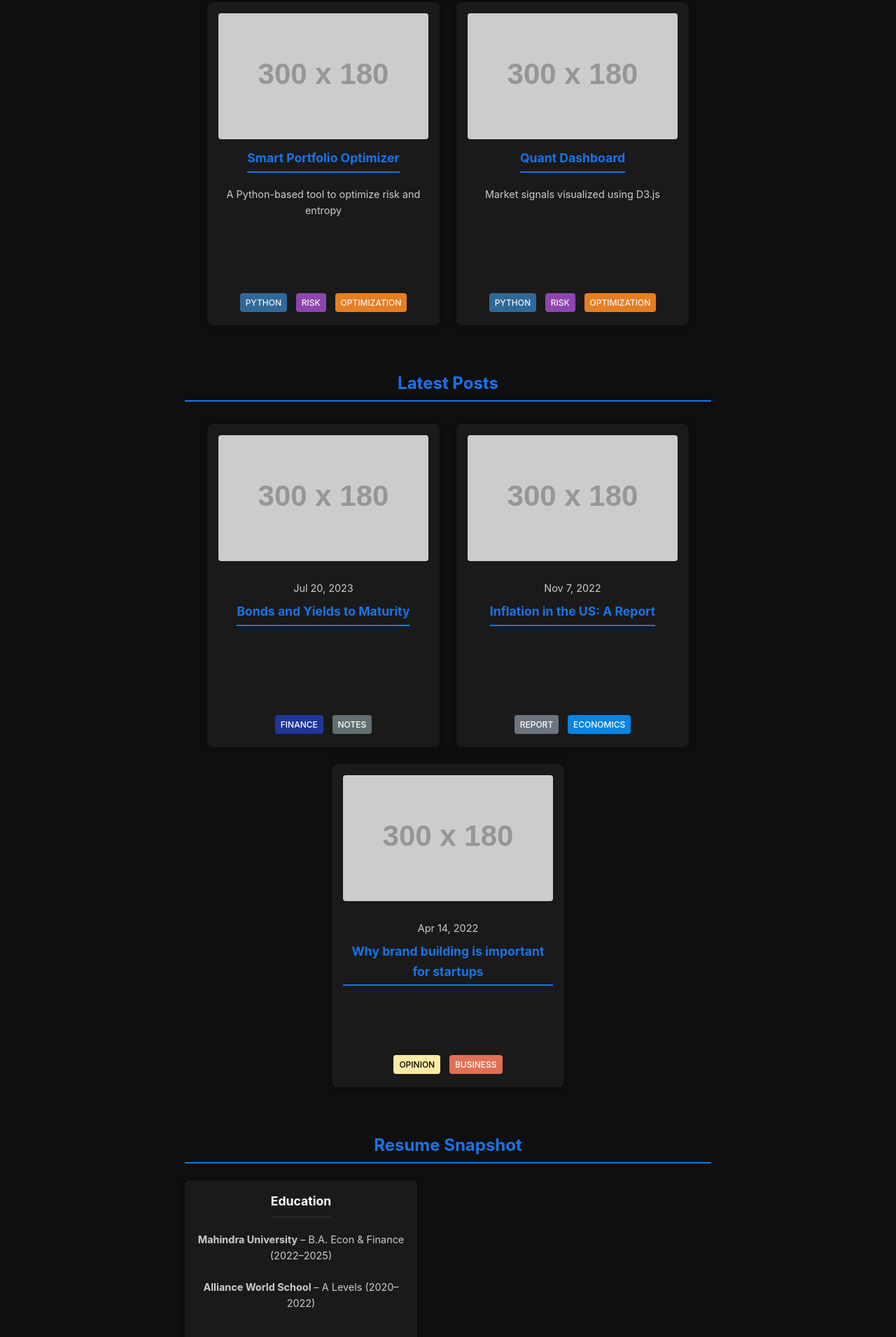
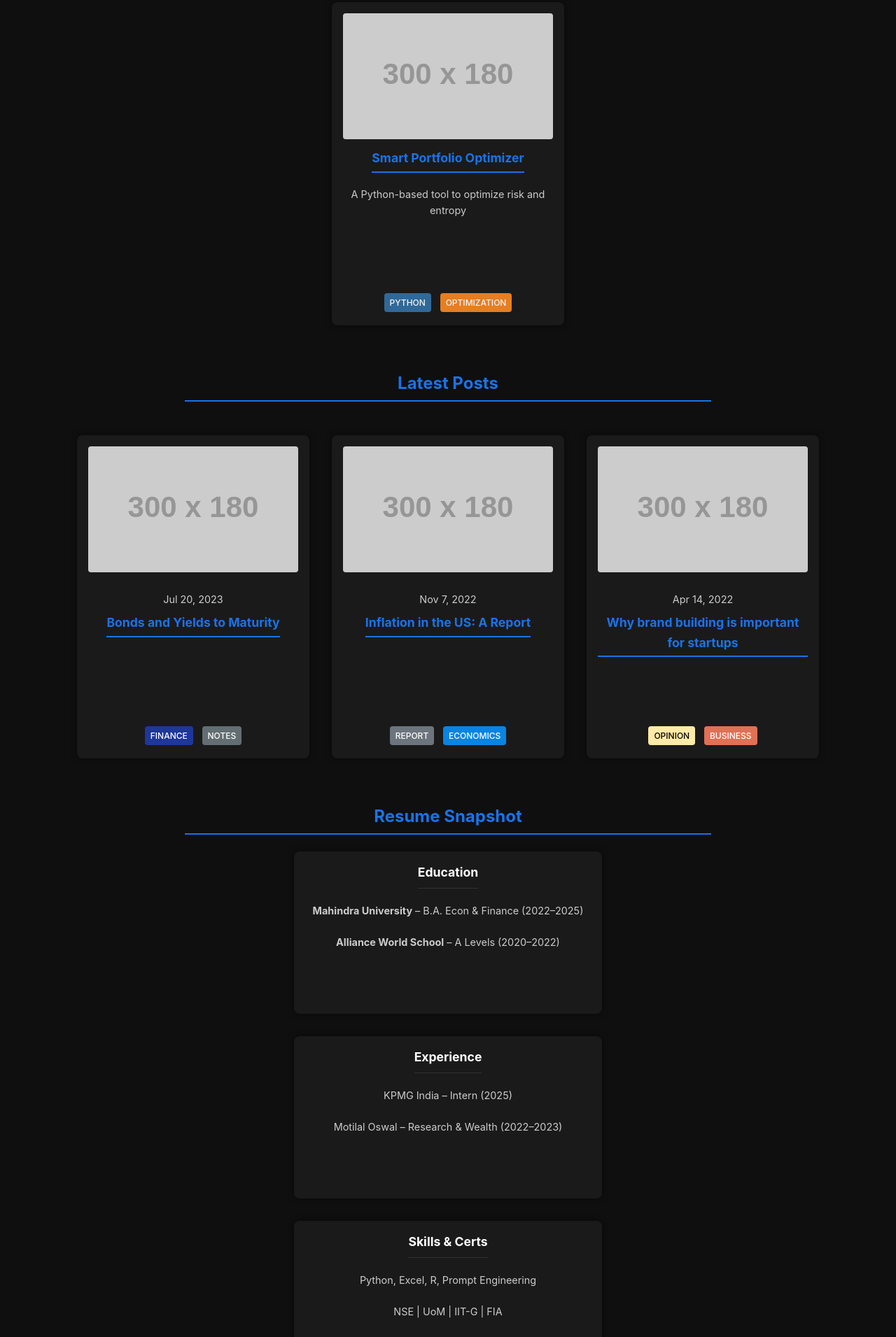
Before and after one commit to krishiv-ga/blog, a plain HTML site: page index.html in a window 1280 px wide. Shown: the part 889-2800 px from the top of the page at 70% size. Drawn offline with Linux system fonts and the light colour scheme; placeholder pictures from the web are drawn by us.

Commit message:
Fixed bugs (vol xxyyyy)

```diff
--- a/Projects/projects.json
+++ b/Projects/projects.json
@@ -4,17 +4,8 @@
     "subtitle": "A Python-based tool to optimize risk and entropy",
     "image": "https://placehold.co/300x180",
     "link": "https://your-app-link.com",
-    "date": "2025-06-01",
-    "tags": ["python", "risk", "optimization"],
-    "starred": true
-  },
-  {
-    "title": "Quant Dashboard",
-    "subtitle": "Market signals visualized using D3.js",
-    "image": "https://placehold.co/300x180",
-    "link": "https://github.com/yourname/quant-dashboard",
-    "date": "2025-05-01",
-    "tags": ["python", "risk", "optimization"],
+    "date": "2025-06-12",
+    "tags": ["python", "optimization"],
     "starred": true
   }
 ]
--- a/index.html
+++ b/index.html
@@ -114,13 +114,16 @@
 
 <section id="latest-posts">
   <h2>Latest Posts</h2>
-  <div id="latest-posts-grid" class="project-grid"></div>
+  <div class="latest-posts-wrapper">
+    <div id="latest-posts-grid" class="blog-grid"></div>
+  </div>
 </section>
+
 
       <!-- 5. Resume Snapshot -->
 <section id="resume-snapshot">
   <h2 class="resume-heading">Resume Snapshot</h2>
-  <div class="resume-card-stack">
+  <div class="resume-card-grid">
     <div class="project-card">
       <h2>Education</h2>
       <p><strong>Mahindra University</strong> – B.A. Econ & Finance (2022–2025)</p>
@@ -130,22 +133,16 @@
     <div class="project-card">
       <h2>Experience</h2>
       <p>KPMG India – Intern (2025)</p>
-      <p>ValleyNXT Ventures – VC Intern (2023–2024)</p>
-      <p>Motilal Oswal – Wealth & Equity Research (2022–2023)</p>
+      <p>Motilal Oswal – Research & Wealth (2022–2023)</p>
     </div>
 
     <div class="project-card">
       <h2>Skills & Certs</h2>
-      <p><strong>Python</strong>, <strong>Excel</strong>, <strong>R</strong>, Prompt Engineering</p>
-      <p>NSE | FIA | IIT Guwahati | U of Minnesota</p>
+      <p>Python, Excel, R, Prompt Engineering</p>
+      <p>NSE | UoM | IIT-G | FIA</p>
     </div>
   </div>
-
-  <div style="text-align: center; margin-top: 1.5rem;">
-    <a href="resume.html" class="button">View Full Resume</a>
-  </div>
 </section>
-
 
   <!-- 6. Footer -->
   <footer>
--- a/style.css
+++ b/style.css
@@ -616,3 +616,122 @@ nav a {
 .tag-business      { background-color: #e17055; color: #fff; }   /* Orange */
 .tag-report        { background-color: #6c757d; color: #fff; }   /* Slate */
 .tag-finance       { background-color: #1e3799; color: #fff; }   /* Navy */
+
+.blog-grid {
+  display: grid;
+  grid-template-columns: repeat(3, 1fr);
+  gap: 2rem;
+  margin-top: 2rem;
+}
+
+.wide-section {
+  max-width: 1200px;
+  margin: 0 auto;
+  padding: 0 1.5rem;
+  text-align: center;
+}
+
+.blog-grid {
+  display: grid;
+  grid-template-columns: repeat(3, 1fr);
+  gap: 2rem;
+  margin-top: 2rem;
+}
+
+/* Responsive fallback */
+@media (max-width: 960px) {
+  .blog-grid {
+    grid-template-columns: repeat(2, 1fr);
+  }
+}
+@media (max-width: 640px) {
+  .blog-grid {
+    grid-template-columns: 1fr;
+  }
+}
+
+.latest-posts-wrapper {
+  display: flex;
+  justify-content: center;
+  padding: 0 1rem;
+}
+
+.resume-card-grid {
+  display: flex;
+  flex-wrap: wrap;
+  justify-content: center;
+  gap: 2rem;
+}
+
+.project-card {
+  width: 300px;
+  height: 430px;
+  background-color: #1a1a1a;
+  border-radius: 8px;
+  padding: 1rem;
+  text-align: center;
+  box-shadow: 0 0 8px rgba(0, 0, 0, 0.5);
+  display: flex;
+  flex-direction: column;
+  overflow: hidden;
+}
+
+.resume-heading {
+  text-align: center;
+  color: #1a73e8;
+  border-bottom: 2px solid #1a73e8;
+  padding-bottom: 0.3rem;
+  margin-bottom: 1.5rem;
+}
+
+@media (max-width: 640px) {
+  .resume-card-grid {
+    flex-direction: column;
+    align-items: center;
+  }
+}
+
+.resume-card-stack {
+  display: flex;
+  flex-direction: column;
+  align-items: center;
+  gap: 2rem;
+}
+
+.project-card {
+  width: 300px;
+  height: 430px;
+  background-color: #1a1a1a;
+  border-radius: 8px;
+  padding: 1rem;
+  text-align: center;
+  box-shadow: 0 0 8px rgba(0, 0, 0, 0.5);
+  display: flex;
+  flex-direction: column;
+  overflow: hidden;
+}
+
+#resume-snapshot .project-card {
+  width: 100%;
+  max-width: 400px;
+  margin: 0 auto 2rem auto;
+}
+
+#resume-snapshot .project-card {
+  height: auto;
+  min-height: 200px;
+  padding: 1rem 1.25rem;
+  max-width: 400px;
+}
+
+.resume-card-stack {
+  display: flex;
+  flex-direction: column;
+  align-items: center;
+  gap: 1.2rem; /* reduced from 2rem */
+  margin-top: 2rem;
+}
+
+#resume-snapshot .project-card {
+  margin-bottom: 0;
+}
```
